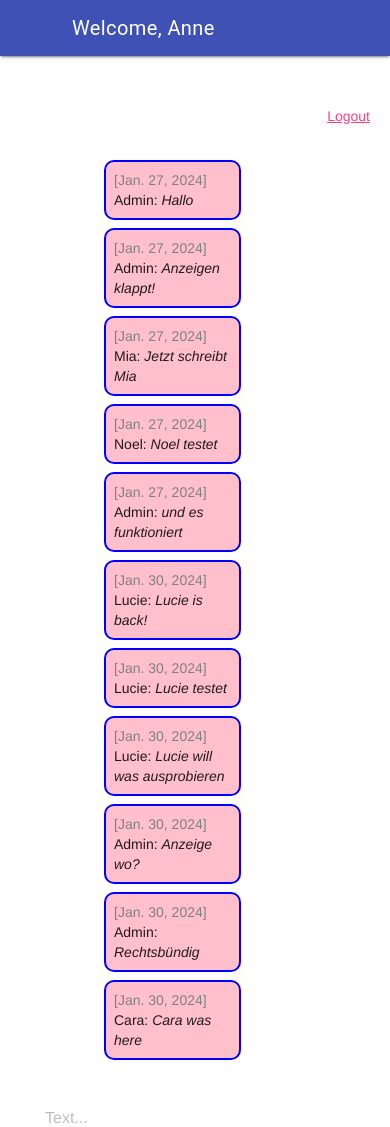
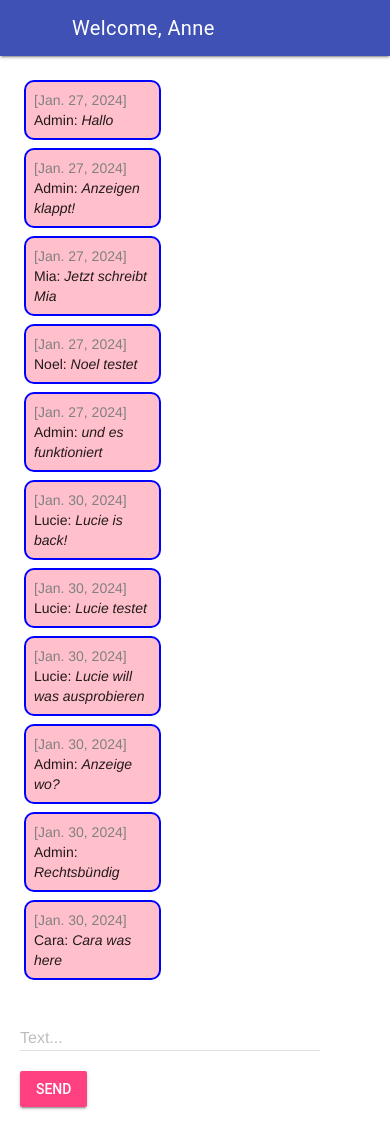
Before and after one commit to AnneEberhard/Django-ChatApp, a Django app: page /chat/ in a window 390 px wide. Run offline with Django 5.2, Linux system fonts and the light colour scheme; a user stored in the database is signed in; data comes from the database, SQL or seed files in the repository; both versions use the stored data as it was after the commit.

Commit message:
added style

```diff
--- a/chat/templates/chat/index.html
+++ b/chat/templates/chat/index.html
@@ -1,7 +1,6 @@
 {% extends "base.html" %}
 {% block content %}
 {% if request.user.is_authenticated %}
-<a class="logout" href="/logout/">Logout</a>
 
 <div id="messageContainer">
   {% for message in messages %}
--- a/static/css/style.css
+++ b/static/css/style.css
@@ -14,12 +14,6 @@
   margin-top: 20px;
   display: flex;
   justify-content: center;
-}
-
-.logout {
-  position: absolute;
-  right: 20px;
-  top: 50px;
 }
 
 .disabled {
@@ -45,3 +39,18 @@
 .authorMessage {
   margin-left: auto;
 }
+
+.sendingMessage {
+  background-color: antiquewhite !important;
+}
+
+.messageNotSent {
+  background-color: antiquewhite !important;
+  border: rgb(255,64,129) 2px solid;
+}
+
+@media(max-width:500px) {
+  .page-content {
+    padding: 20px 20px;
+  }
+}
--- a/static/js/script.js
+++ b/static/js/script.js
@@ -41,7 +41,7 @@ function getCurrentFormattedDate() {
 function renderSendingMessage(newMessageText, user) {
   const formattedDate = getCurrentFormattedDate();
   messageContainer.innerHTML += `
-      <div id="deleteMessage" class="messageBox {% if message.author == request.user %} authorMessage{% endif %}">
+      <div id="deleteMessage" class="messageBox authorMessage sendingMessage">
         <span class="colorGrey">[${formattedDate}] </span>${user}: <i class="colorGrey">${newMessageText}</i>
       </div>`;
 }
@@ -50,7 +50,7 @@ function renderSentMessage(newMessageText, user, createdAt) {
   const formattedDate = getCurrentFormattedDate(new Date(createdAt));
   document.getElementById("deleteMessage").remove();
   messageContainer.innerHTML += `
-    <div class="messageBox {% if message.author == request.user %} authorMessage{% endif %}">
+    <div class="messageBox authorMessage">
     <span class="colorGrey">[${formattedDate}] </span>${user}: <i>${newMessageText}</i>
     </div>`;
   messageField.value = "";
@@ -60,7 +60,7 @@ function renderMessageNotSent(newMessageText, user) {
   const formattedDate = getCurrentFormattedDate();
   document.getElementById("deleteMessage").remove();
   messageContainer.innerHTML += `
-    <div class="messageBox {% if message.author == request.user %} authorMessage{% endif %}">
+    <div class="messageBox authorMessage messageNotSent">
     <span class="colorGrey">[${formattedDate}] </span>${user}: <i class="colorRed">${newMessageText} (Message not sent)</i>
     </div>`;
 }
--- a/templates/base.html
+++ b/templates/base.html
@@ -41,6 +41,7 @@
             <a class="mdl-navigation__link" href="/chat/">Chatroom</a>
             <a class="mdl-navigation__link" href="/imprint/">Imprint</a>
             <a class="mdl-navigation__link" href="/privacy_policy/">Privacy Police</a>
+            <a class="mdl-navigation__link" href="/logout/">Logout</a>
           </nav>
         </div>
       </header>
@@ -50,6 +51,7 @@
           <a class="mdl-navigation__link" href="/chat/">Chatroom</a>
           <a class="mdl-navigation__link" href="/imprint/">Imprint</a>
           <a class="mdl-navigation__link" href="/privacy_policy/">Privacy Police</a>
+          <a class="mdl-navigation__link" href="/logout/">Logout</a>
         </nav>
       </div>
       <main class="mdl-layout__content">
```
Also changed, not shown: db.sqlite3.
